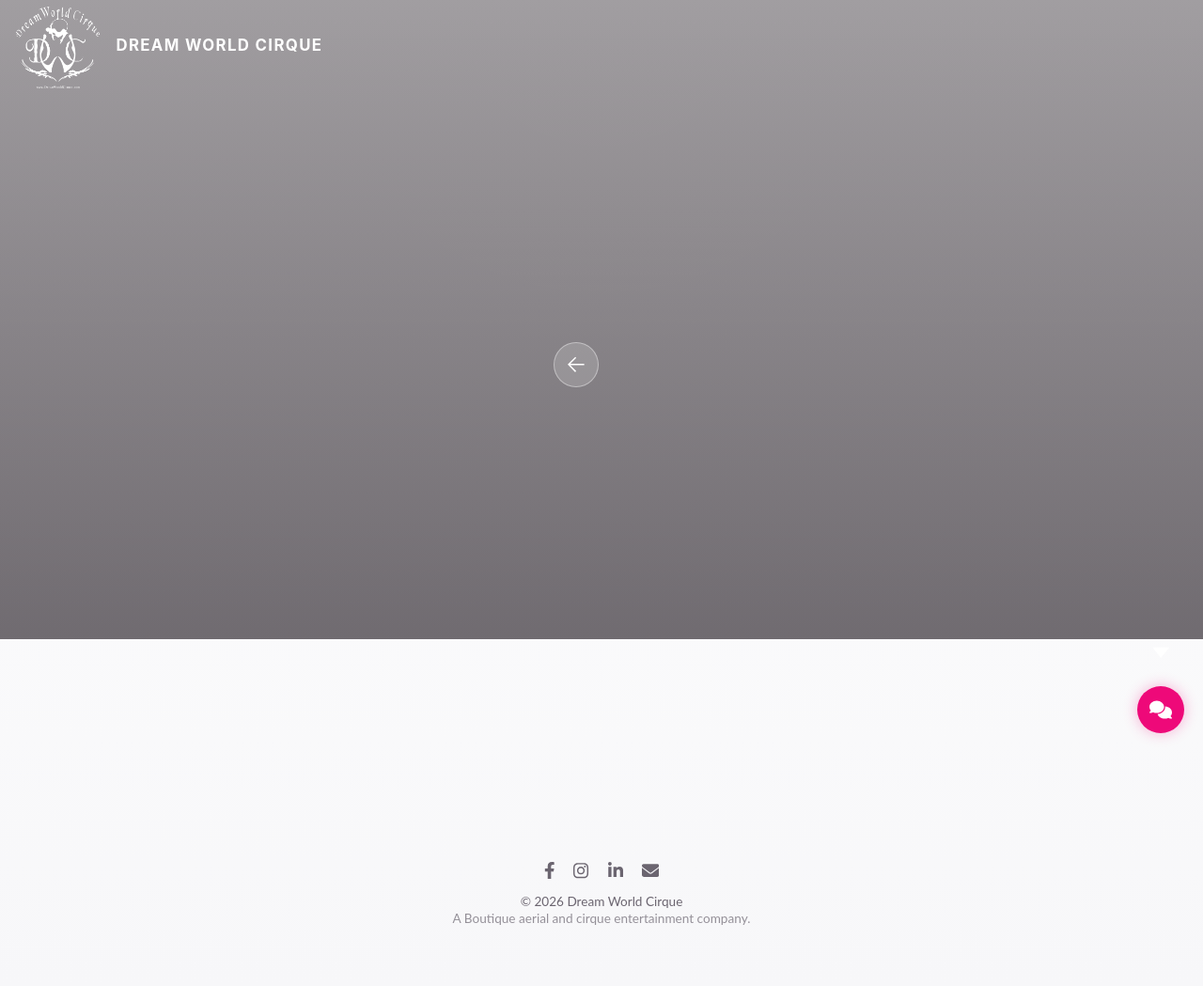
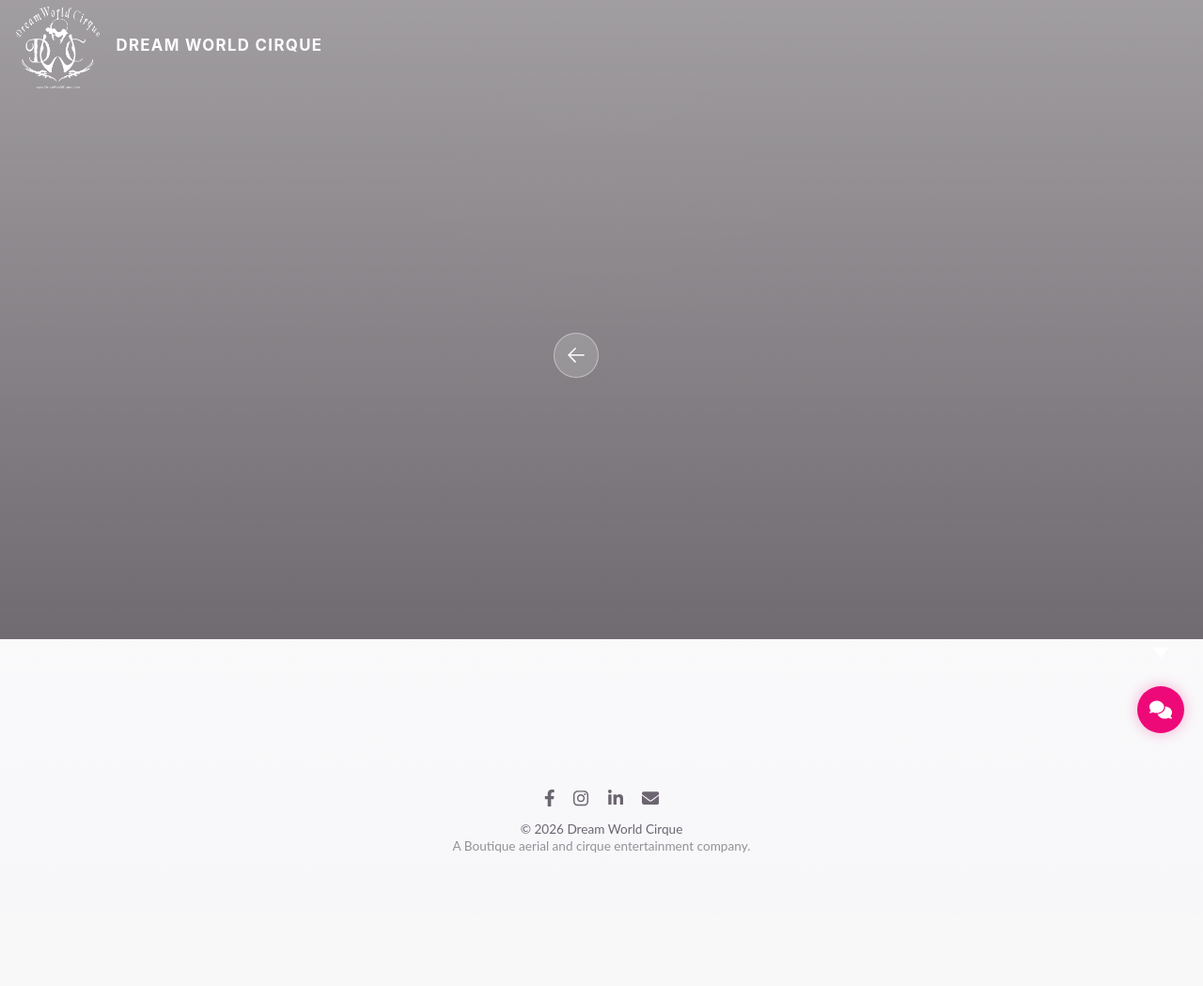
Before and after one commit to adamhaley/dreamworldcirque, a Laravel app: template resources/views/pages/faq.blade.php in a window 1280 px wide. Shown: the whole page at 94% size. After the commit the page ends 907 px from the top, so only its background shows below. Run offline with Laravel 12, Linux system fonts and the light colour scheme; the template is opened without the code that fills it, so the values that code supplies are empty; data comes from the database, SQL or seed files in the repository; parts of the project's set-up code (start-up, migrations or seed data) failed here and were passed over.

Commit message:
Tighten shared section vertical spacing site-wide
--section-space drove every section's top/bottom padding at a size
that left noticeably excessive whitespace around the homepage logo
wall. Rather than special-case that one section, reduce the shared
value so every section gets the same tighter, more consistent rhythm.

Co-Authored-By: Claude Sonnet 5 <noreply@anthropic.com>

```diff
--- a/public/styles.css
+++ b/public/styles.css
@@ -26,7 +26,7 @@
 :root {
   --container-width: 72rem;
   --gutter: clamp(1rem, 2vw, 1.5rem);
-  --section-space: clamp(4rem, 8vw, 8rem);
+  --section-space: clamp(2.5rem, 5vw, 5rem);
   --radius-sm: 0;
   --radius-md: 0;
   --radius-lg: 0;
```
